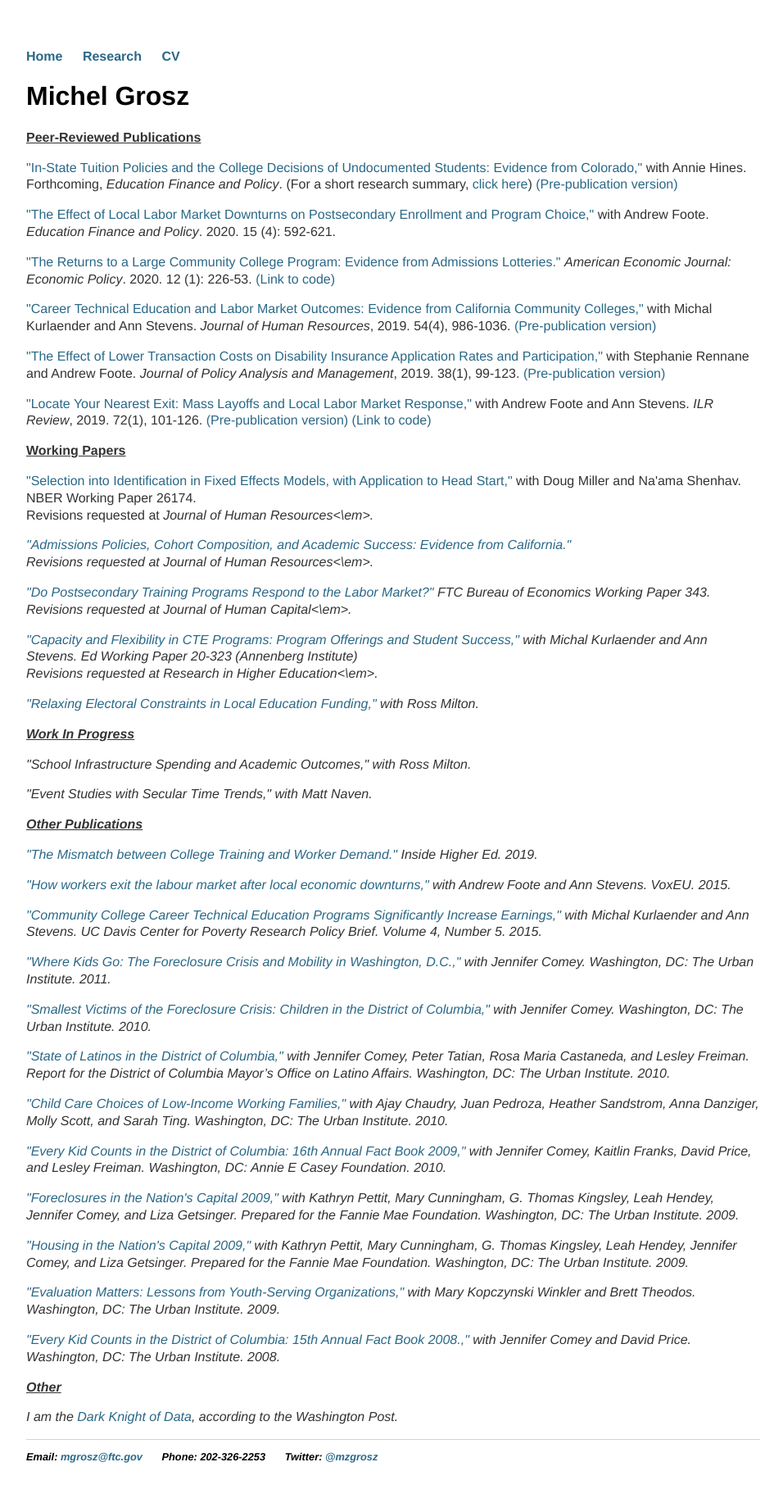
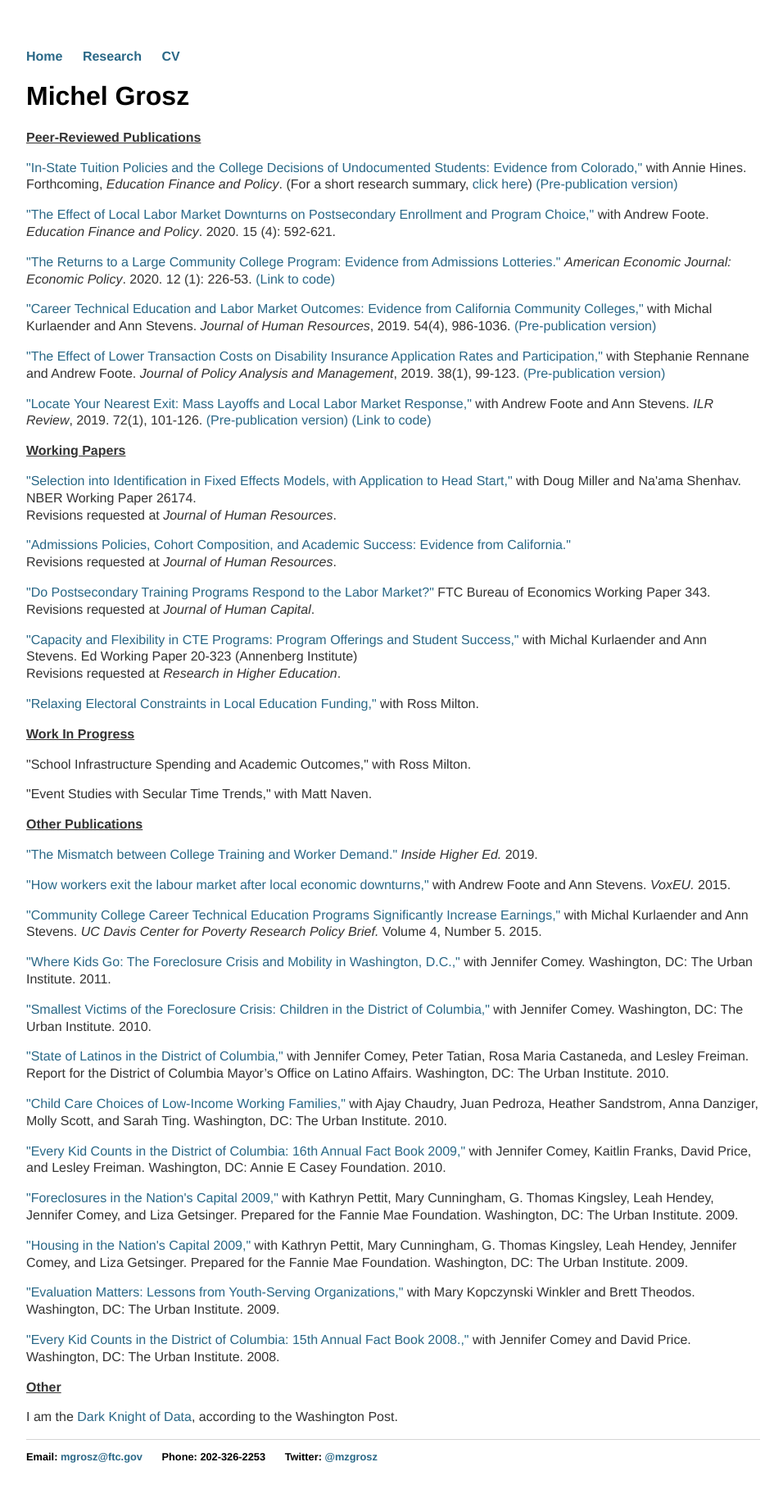
Before and after one commit to mzgrosz/mzgrosz.github.io, a Jekyll site: the page built from research/index.html, in a window 1280 px wide. Shown: the whole page at 82% size, without its empty margins (160-1116 px from the left). Built offline with Jekyll 4.4.1, drawn with Linux system fonts in a browser that asks for light colours.

```diff
--- a/research/index.html
+++ b/research/index.html
@@ -51,21 +51,21 @@ title: Michel Grosz
 <p><b><u>Working Papers</u></b></p>
 
 <p><a href="https://www.nber.org/papers/w26174">&quot;Selection into Identification in Fixed Effects Models, with Application to Head Start,&quot;</a> with Doug Miller and Na&#39;ama Shenhav. NBER Working Paper 26174.<br>
-	Revisions requested at <em> Journal of Human Resources<\em>.<br>
+	Revisions requested at <em> Journal of Human Resources</em>.<br>
 	</p>
 
 <p><a href="https://aefpweb.org/sites/default/files/webform/grosz_adnlott_200309.pdf">&quot;Admissions Policies, Cohort Composition, and Academic Success: Evidence from California.&quot;</a><br>
-	Revisions requested at <em> Journal of Human Resources<\em>.<br>
+	Revisions requested at <em> Journal of Human Resources</em>.<br>
 	</p>
 
 <p><a href="https://www.ftc.gov/reports/do-postsecondary-training-programs-respond-changes-labor-market">&quot;Do Postsecondary Training Programs Respond to the Labor Market?&quot;</a> FTC Bureau of Economics Working Paper 343. <br>
-	Revisions requested at <em> Journal of Human Capital<\em>.<br>
+	Revisions requested at <em> Journal of Human Capital</em>.<br>
 	<!--Op-eds/Briefs: <a href="https://www.insidehighered.com/views/2019/07/10/community-colleges-should-be-more-responsive-labor-market-changes-opinion">Inside Higher Ed</a>
 	<br>
 	--></p>
 
 <p><a href="https://www.edworkingpapers.com/index.php/ai20-323">&quot;Capacity and Flexibility in CTE Programs: Program Offerings and Student Success,&quot;</a> with Michal Kurlaender and Ann Stevens. Ed Working Paper 20-323 (Annenberg Institute)<br>
-	Revisions requested at <em> Research in Higher Education<\em>.<br>
+	Revisions requested at <em> Research in Higher Education</em>.<br>
 	</p>
 
 
```
